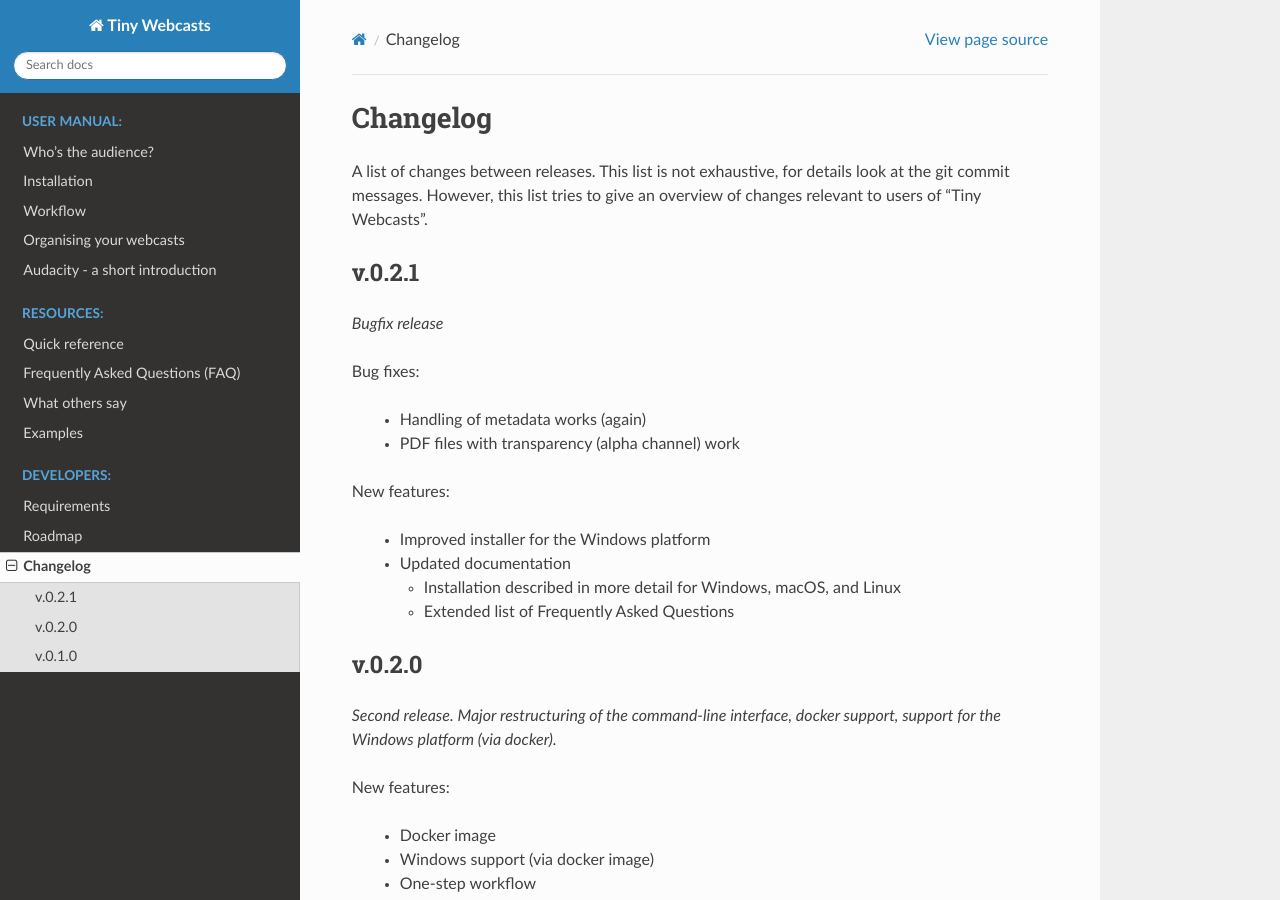
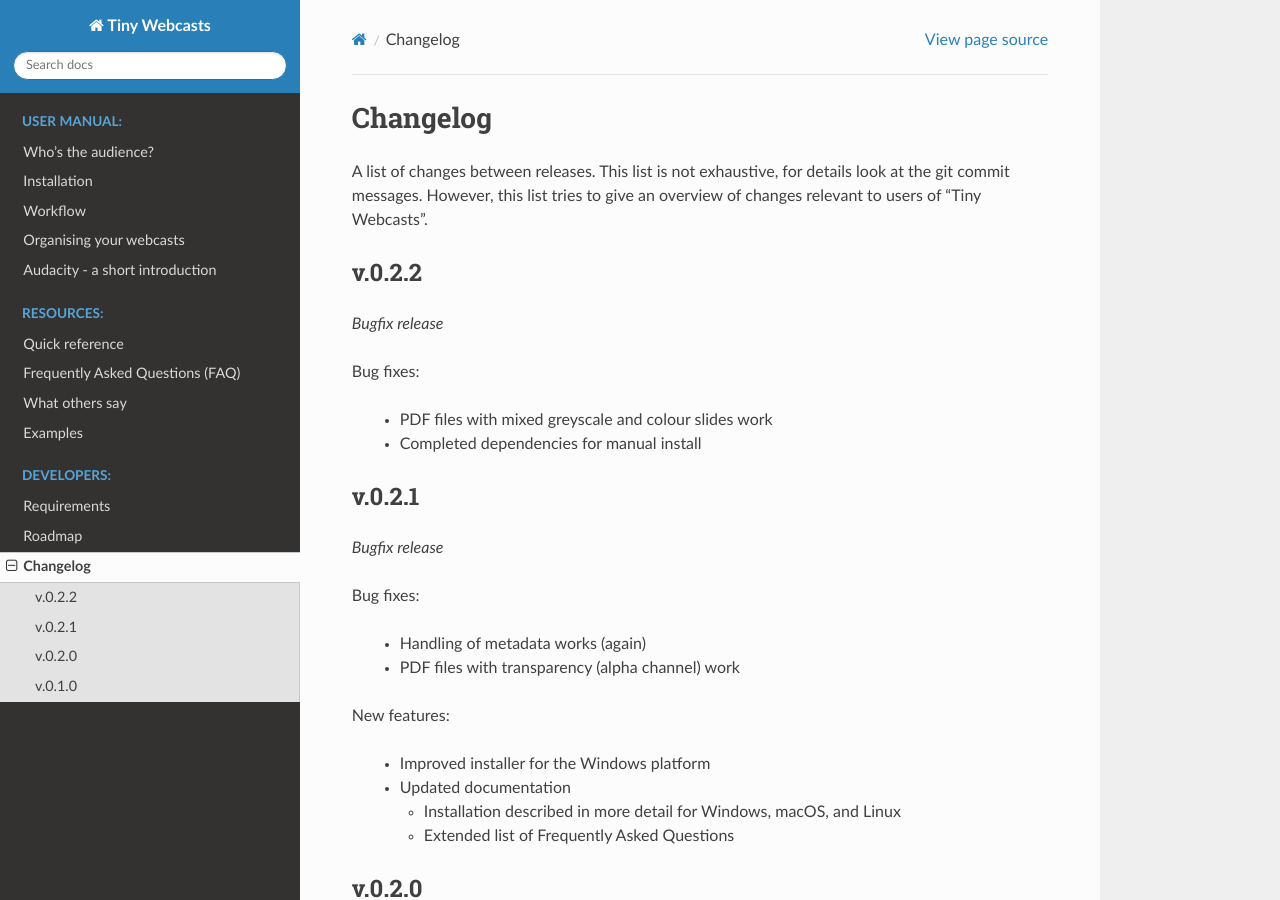
Before and after one commit to tillbiskup/tiny-webcasts, a Sphinx documentation site: the page built from docs/changelog.rst, in a window 1280 px wide and 900 px high. Built offline with Sphinx 7.4.7 and the Read the Docs theme 2.0.0, drawn with Linux system fonts in a browser that asks for light colours.

Commit message:
Release v0.2.2

```diff
--- a/docs/changelog.rst
+++ b/docs/changelog.rst
@@ -2,6 +2,17 @@
 #########
 
 A list of changes between releases. This list is not exhaustive, for details look at the git commit messages. However, this list tries to give an overview of changes relevant to users of "Tiny Webcasts".
+
+
+v.0.2.2
+=======
+
+*Bugfix release*
+
+Bug fixes:
+
+  * PDF files with mixed greyscale and colour slides work
+  * Completed dependencies for manual install
 
 
 v.0.2.1
--- a/docs/requirements.rst
+++ b/docs/requirements.rst
@@ -89,6 +90,7 @@
    apt install flac
    apt install normalize
    apt install imagemagick
+   apt install poppler-utils
 
 
 For convenience, the user may run the shell script ``twc-install-dependencies-debian.sh`` in the ``webcasts`` directory. Assuming you just downloaded the project from GitHub and changed into its root directory:
@@ -155,6 +157,7 @@
    brew install flac
    brew install normalize
    brew install imagemagick
+   brew install poppler
 
 
 For convenience, the user may run the shell script ``twc-install-dependencies-macos.sh`` in the ``webcasts`` directory. Assuming you just downloaded the project from GitHub and changed into its root directory:
```
Also changed, not shown: other parts of docs/requirements.rst (+1 -0 lines), docs/faq.rst (+6 -2 lines), 4 other files.
